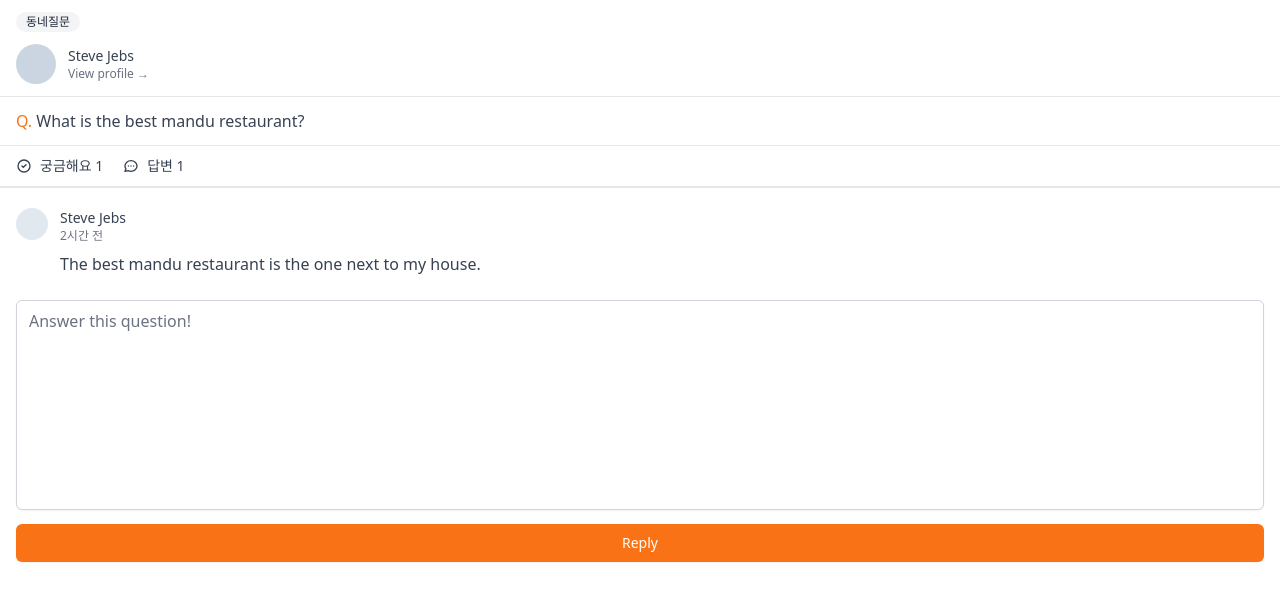
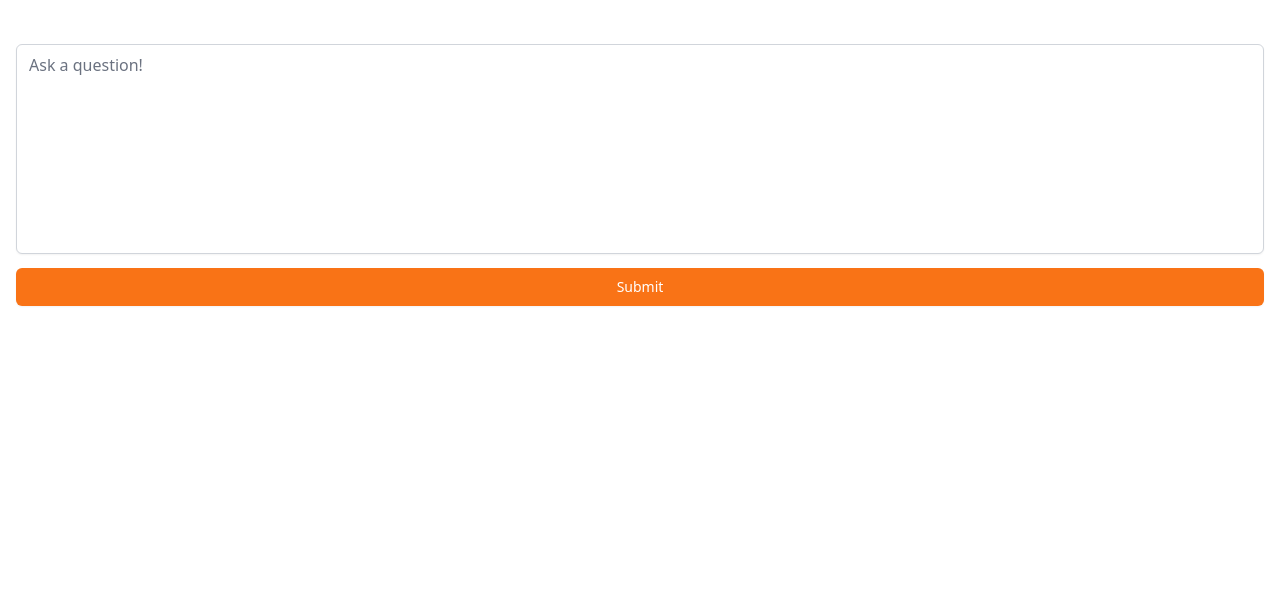
Before and after one commit to joooonis/carrot-market, a Next.js app: page /community/write in a window 1280 px wide. Shown: the top 600 px of the page. Built offline with nearby package versions, Linux system fonts and the light colour scheme.

Commit message:
design : write

```diff
--- /dev/null
+++ b/pages/community/write.tsx
@@ -0,0 +1,18 @@
+import { NextPage } from 'next';
+
+const Write: NextPage = () => {
+  return (
+    <div className="px-4 py-10">
+      <textarea
+        className="scrollbar-thin scrollbar-thumb-gray-500 scrollbar-track-gray-300 overflow-y-scroll scrollbar-thumb-rounded-full scrollbar-track-rounded-full mt-1 resize-none shadow-sm w-full focus:ring-orange-500 rounded-md border-gray-300 focus:border-orange-500"
+        rows={8}
+        placeholder="Ask a question!"
+      />
+      <button className="mt-2 w-full bg-orange-500 hover:bg-orange-600 text-white py-2 px-4 border border-transparent rounded-md shadow-sm text-sm font-medium focus:ring-2 focus:ring-offset-2 focus:ring-orange-500 focus:outline-none ">
+        Submit
+      </button>
+    </div>
+  );
+};
+
+export default Write;
```
